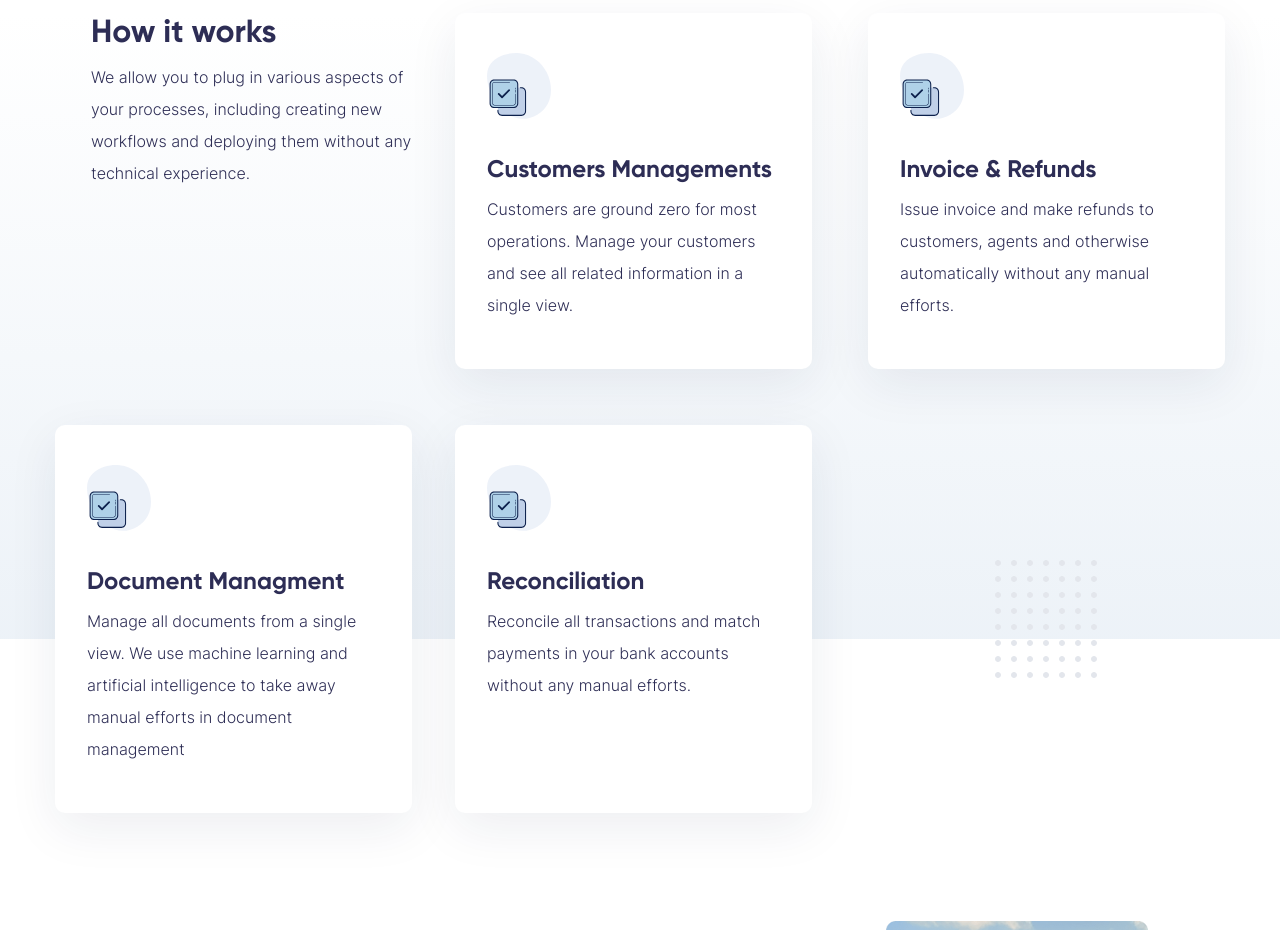
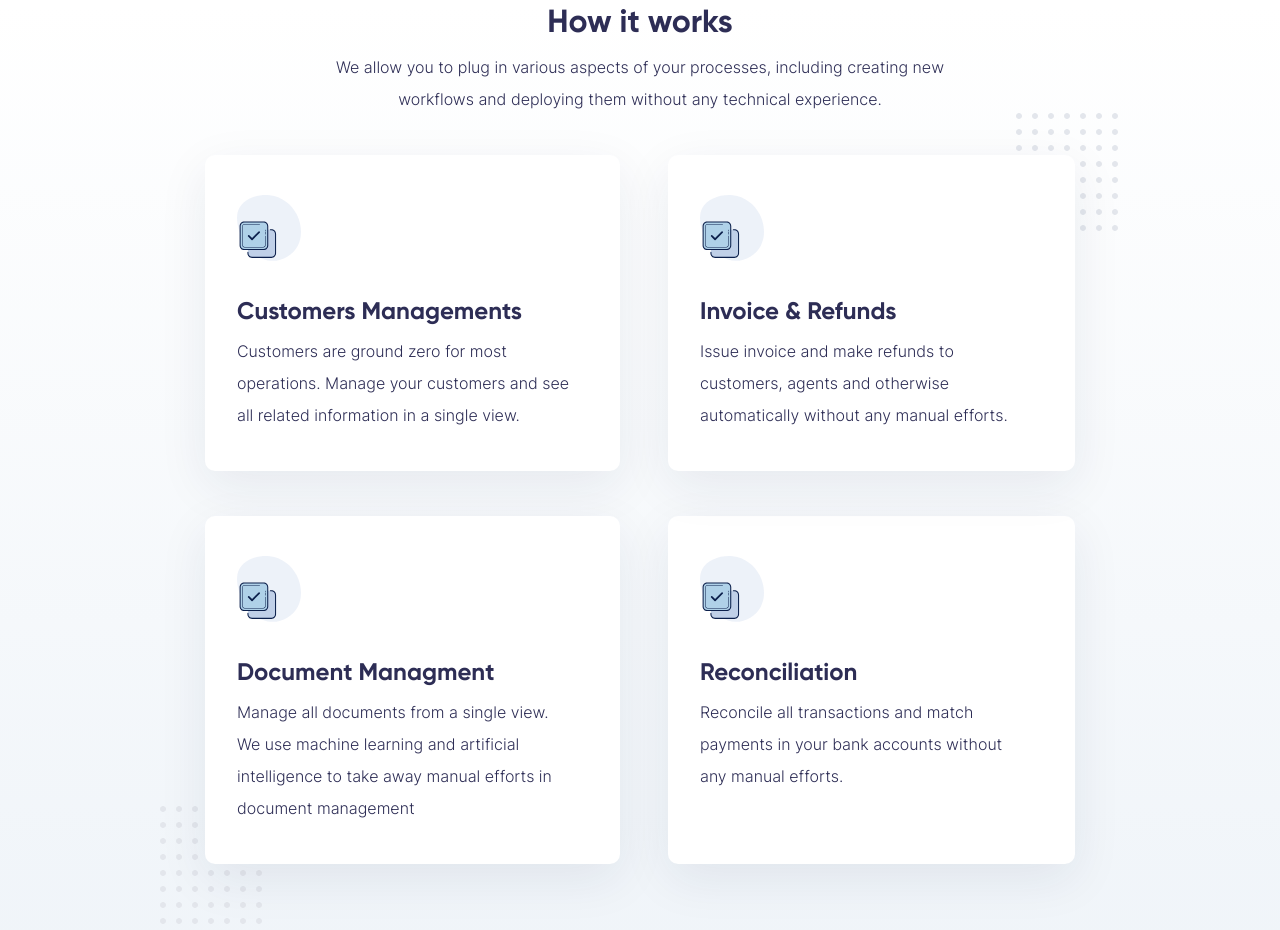
Before and after one commit to Osetoham/send__website, a plain HTML site: page index.html in a window 1280 px wide. Shown: the part 1054-1984 px from the top of the page. Drawn offline with Linux system fonts and the light colour scheme.

Commit message:
upgrade: updated website

```diff
--- a/index.html
+++ b/index.html
@@ -49,16 +49,16 @@
       <div class="app-container">
         <div class="app-wrapper">
           <div class="how-it-works-flex">
-            <div class="how-it-works-flex__left">
-              <h3 class="how-it-works-flex__left-head">How it works</h3>
-              <p class="how-it-works-flex__left-text">
+            <div class="how-it-works-flex__">
+              <h3 class="how-it-works-flex___head">How it works</h3>
+              <p class="how-it-works-flex___text">
                 We allow you to plug in various aspects of your processes,
                 including creating new workflows and deploying them without any
                 technical experience.
               </p>
             </div>
 
-            <div class="how-it-works-flex__right">
+            <div class="how-it-works-flex__wrapper">
               <div class="card">
                 <img src="/assets/svg/icon.svg" alt="" class="icon" />
                 <pre class="card-head">Customers Managements</pre>
@@ -68,7 +68,7 @@
                 </p>
               </div>
 
-              <div class="card">
+              <div class="card margin-right">
                 <img src="/assets/svg/icon.svg" alt="" class="icon" />
                 <h3 class="card-head">Invoice & Refunds</h3>
                 <p class="card-text">
@@ -76,10 +76,36 @@
                   otherwise automatically without any manual efforts.
                 </p>
               </div>
+              <div class="pattern-container">
+                <img src="/assets/svg/pattern.svg" alt="" class="pattern" />
+              </div>
+            </div>
+            <div class="how-it-works-flex__wrapper">
+              <div class="pattern-container">
+                <img src="/assets/svg/pattern.svg" alt="" class="pattern2" />
+              </div>
+              <div class="card margin-left">
+                <img src="/assets/svg/icon.svg" alt="" class="icon" />
+                <pre class="card-head">Document Managment</pre>
+                <p class="card-text">
+                  Manage all documents from a single view. We use machine
+                  learning and artificial intelligence to take away manual
+                  efforts in document management
+                </p>
+              </div>
+
+              <div class="card">
+                <img src="/assets/svg/icon.svg" alt="" class="icon" />
+                <h3 class="card-head">Reconciliation</h3>
+                <p class="card-text">
+                  Reconcile all transactions and match payments in your bank
+                  accounts without any manual efforts.
+                </p>
+              </div>
             </div>
           </div>
 
-          <div class="how-it-works-flex__bottom">
+          <!-- <div class="how-it-works-flex__bottom">
             <div class="card-wrapper">
               <div class="card">
                 <img src="/assets/svg/icon.svg" alt="" class="icon" />
@@ -100,9 +126,7 @@
                 </p>
               </div>
             </div>
-
-            <img src="/assets/svg/pattern.svg" alt="" class="pattern" />
-          </div>
+          </div> -->
         </div>
       </div>
     </section>
--- a/scss/main.scss
+++ b/scss/main.scss
@@ -108,7 +108,7 @@
 }
 
 .how-it-works__section {
-  margin-top: 298px;
+  margin-top: 288px;
   padding-bottom: 270px;
   background: $primary-color;
   position: relative;
@@ -123,53 +123,66 @@
       @include mobileContainer;
       padding: 0;
     }
+    .app-wrapper {
+      padding: 0 150px;
+      @include mobile {
+        padding: 0;
+      }
       .how-it-works-flex {
-      display: flex;
         @include mobile {
           flex-direction: column;
         }
-      &__left {
-        margin-right: 72px;
-        max-width: 328px;
-        margin: 0 auto;
+        &__ {
+          text-align: center;
           @include mobile {
-          max-width: 350px;
+            text-align: unset;
           }
-        &-head {
+          &_head {
             color: $font-color;
             font-family: Gilroy;
             font-size: 32px;
             line-height: 40px;
             margin-bottom: 8px;
           }
-        &-text {
+          &_text {
             font-family: Inter;
             color: $font-color;
             font-size: 16px;
             line-height: 32px;
             font-weight: 300;
+            max-width: 684px;
+            margin: 0 auto;
+            margin-bottom: 40px;
+            @include mobile {
+              max-width: 350px;
             }
           }
-      &__right {
+        }
+        &__wrapper {
           display: flex;
+          &:last-child {
+            margin-top: 45px;
+            @include mobile {
+              margin-top: 0;
+            }
+          }
           @include mobile {
             flex-direction: column;
           }
+          .card {
             .icon {
               margin-bottom: 28px;
             }
-        .card {
-          padding: 40px 32px 48px 32px;
+            padding: 40px 45px 40px 32px;
             background: #ffffff;
             box-shadow: 0px 15px 50px rgba(21, 37, 72, 0.08);
             border-radius: 10px;
-          margin-right: 56px;
-          max-width: 357px;
+            margin-right: 48px;
+            max-width: 415px;
             @include mobile {
               margin-right: 0;
               margin-top: 32px;
-            padding-left: 32px;
-            padding-right: 25px;
+              padding: 40px 15px 40px 20px;
             }
 
             &:last-child {
@@ -189,72 +202,42 @@
             }
             &-text {
               font-family: Inter;
-            font-size: 16px;
               line-height: 32px;
               color: $font-color;
               margin-top: 8px;
               font-weight: 300;
             }
           }
+          .pattern-container {
+            // position: absolute;
+            .pattern {
+              position: absolute;
+              margin-left: -59px;
+              margin-top: -42px;
+              @include mobile {
+                display: none;
               }
-      &__bottom {
-        display: flex;
-        margin-top: 56px;
-        position: absolute;
-        @include mobile {
-          position: unset;
-        }
-        @include mobile {
-          flex-direction: column;
-        }
-        .card-wrapper {
-          display: flex;
-          @include mobile {
-            flex-direction: column;
             }
 
-          .card {
-            max-width: 357px;
-            .icon {
-              margin-bottom: 28px;
-            }
-            padding: 40px 32px 48px 32px;
-            background: #ffffff;
-            box-shadow: 0px 15px 50px rgba(21, 37, 72, 0.08);
-            border-radius: 10px;
-            margin-right: 43px;
+            .pattern2 {
+              position: absolute;
+              margin-left: -45px;
+              margin-top: 290px;
               @include mobile {
-              margin-right: 0;
-              padding-left: 32px;
-              padding-right: 25px;
-            }
-
-            &:last-child {
-              margin-right: 0;
-              @include mobile {
-                margin-top: 48px;
-              }
-            }
-            &-head {
-              font-size: 24px;
-              line-height: 30px;
-              color: $font-color;
-              font-family: Gilroy;
-            }
-            &-text {
-              font-family: Inter;
-              font-size: 16px;
-              line-height: 32px;
-              color: $font-color;
-              margin-top: 8px;
-              font-weight: 300;
+                display: none;
               }
             }
           }
-        .pattern {
-          margin-left: 183px;
-          @include mobile {
-            display: none;
+
+          .margin-right {
+            position: relative;
+            margin-right: 0;
+            z-index: 2;
+          }
+
+          .margin-left {
+            position: relative;
+            z-index: 2;
           }
         }
       }
```
Also changed, not shown: assets/img/Illustration.png, scss/main.css, 1 other file. Lines whose indentation alone changed are shown as unchanged.
